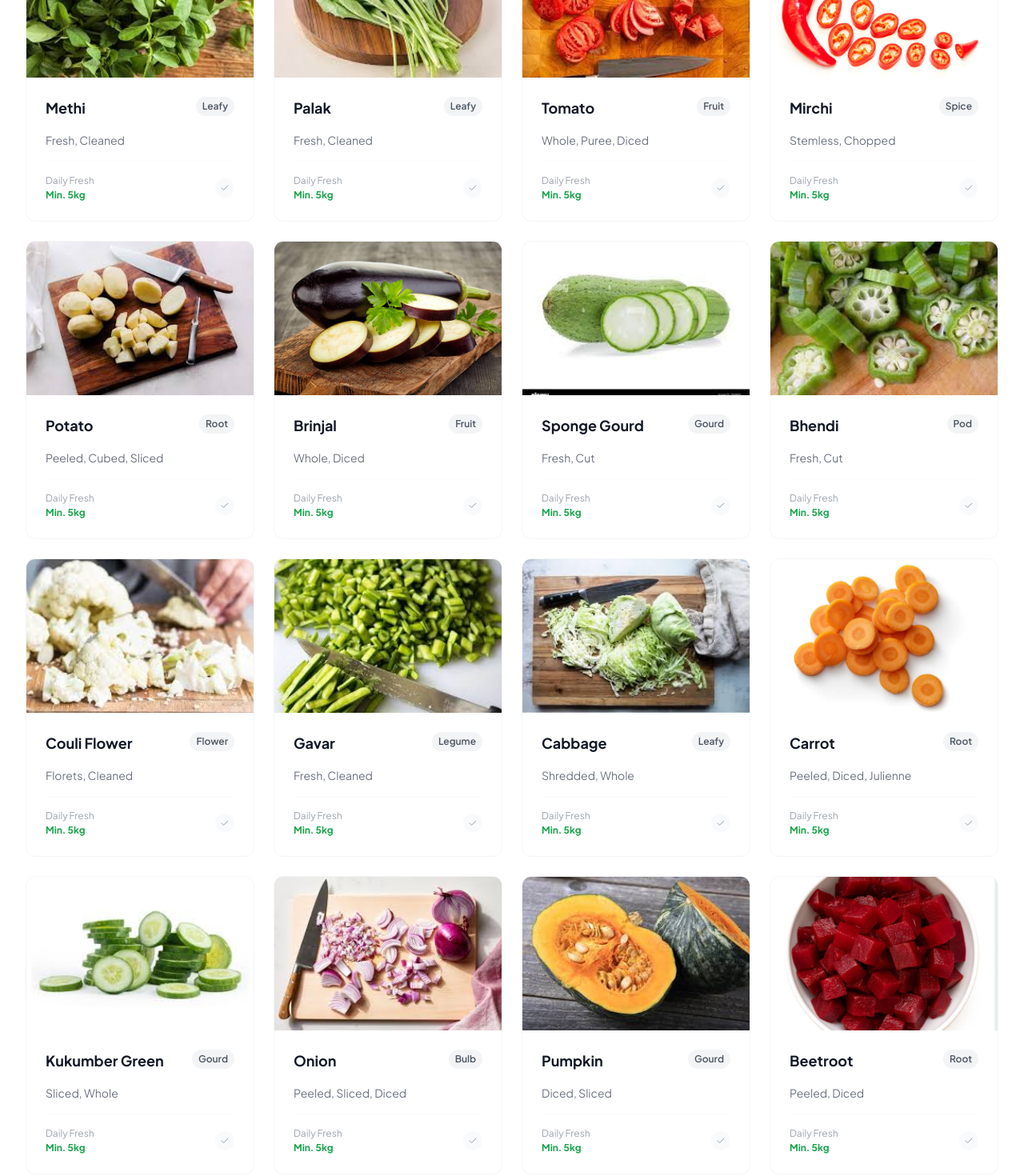
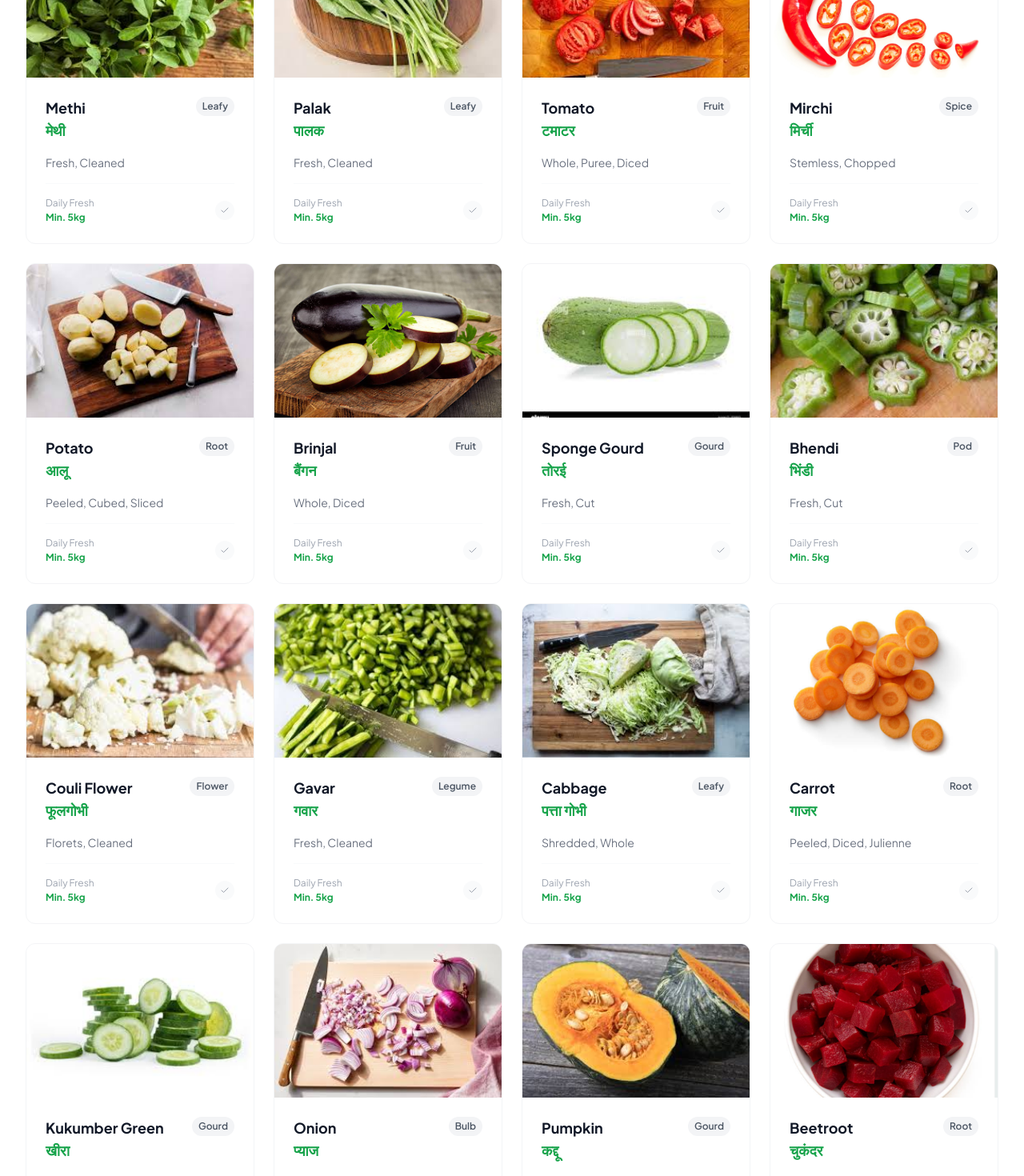
Before and after one commit to Neurocraft01/vegeebook, a Next.js app: page /products in a window 1280 px wide. Shown: the part 1800-3270 px from the top of the page at 80% size. Built offline with nearby package versions, Linux system fonts and the light colour scheme.

Commit message:
Initial project version

```diff
--- a/app/components/Chatbot.tsx
+++ b/app/components/Chatbot.tsx
@@ -29,7 +29,7 @@ const KNOWLEDGE_BASE = [
   },
   {
     keywords: ["contact", "phone", "email", "call", "whatsapp"],
-    answer: "You can reach us at +91 98765 43210 or email us at contact@vegeebook.com. You can also use the WhatsApp or Call buttons on this screen!"
+    answer: "You can reach us at +91 92265 93412 or email us at info@vegeebooks.com. You can also use the WhatsApp or Call buttons on this screen!"
   },
   {
     keywords: ["product", "vegetable", "menu", "list", "available"],
--- a/app/components/FloatingContact.tsx
+++ b/app/components/FloatingContact.tsx
@@ -15,7 +15,7 @@ export default function FloatingContact() {
       <div className="fixed bottom-6 right-6 z-50 flex flex-col gap-4 items-end">
         {/* WhatsApp Button */}
         <motion.a
-          href="https://wa.me/919876543210" // Replace with actual number
+          href="https://wa.me/919226593412" // Replace with actual number
           target="_blank"
           rel="noopener noreferrer"
           whileHover={{ scale: 1.1 }}
@@ -28,7 +28,7 @@ export default function FloatingContact() {
 
         {/* Call Button */}
         <motion.a
-          href="tel:+919876543210" // Replace with actual number
+          href="tel:+919226593412" // Replace with actual number
           whileHover={{ scale: 1.1 }}
           whileTap={{ scale: 0.9 }}
           className="w-14 h-14 bg-blue-600 rounded-full shadow-lg flex items-center justify-center text-white hover:shadow-xl transition-shadow"
--- a/app/products/page.tsx
+++ b/app/products/page.tsx
@@ -7,22 +7,22 @@ import { Check, ArrowRight, Leaf, ChefHat, Package } from "lucide-react";
 import Link from "next/link";
 
 const vegetables = [
-  { name: "Methi", type: "Leafy", desc: "Fresh, Cleaned", image: "/product/methi.jpg" },
-  { name: "Palak", type: "Leafy", desc: "Fresh, Cleaned", image: "/product/palak.jpg" },
-  { name: "Tomato", type: "Fruit", desc: "Whole, Puree, Diced", image: "/product/tomato.jpg" },
-  { name: "Mirchi", type: "Spice", desc: "Stemless, Chopped", image: "/product/mirchi.jpeg" },
-  { name: "Potato", type: "Root", desc: "Peeled, Cubed, Sliced", image: "/product/potato.jpg" },
-  { name: "Brinjal", type: "Fruit", desc: "Whole, Diced", image: "/product/brinjal.jpeg" },
-  { name: "Sponge Gourd", type: "Gourd", desc: "Fresh, Cut", image: "/product/sponge gourd.jpg" },
-  { name: "Bhendi", type: "Pod", desc: "Fresh, Cut", image: "/product/bhendi.jpg" },
-  { name: "Couli Flower", type: "Flower", desc: "Florets, Cleaned", image: "/product/couli flower.jpg" },
-  { name: "Gavar", type: "Legume", desc: "Fresh, Cleaned", image: "/product/gavar.jpg" },
-  { name: "Cabbage", type: "Leafy", desc: "Shredded, Whole", image: "/product/cabbage.jpg" },
-  { name: "Carrot", type: "Root", desc: "Peeled, Diced, Julienne", image: "/product/carrot.jpg" },
-  { name: "Kukumber Green", type: "Gourd", desc: "Sliced, Whole", image: "/product/kukumber green.jpg" },
-  { name: "Onion", type: "Bulb", desc: "Peeled, Sliced, Diced", image: "/product/onion.jpg" },
-  { name: "Pumpkin", type: "Gourd", desc: "Diced, Sliced", image: "/product/pumpkin.jpeg" },
-  { name: "Beetroot", type: "Root", desc: "Peeled, Diced", image: "/product/Beetroot.png" },
+  { name: "Methi", hindiName: "मेथी", type: "Leafy", desc: "Fresh, Cleaned", image: "/product/methi.jpg" },
+  { name: "Palak", hindiName: "पालक", type: "Leafy", desc: "Fresh, Cleaned", image: "/product/palak.jpg" },
+  { name: "Tomato", hindiName: "टमाटर", type: "Fruit", desc: "Whole, Puree, Diced", image: "/product/tomato.jpg" },
+  { name: "Mirchi", hindiName: "मिर्ची", type: "Spice", desc: "Stemless, Chopped", image: "/product/mirchi.jpeg" },
+  { name: "Potato", hindiName: "आलू", type: "Root", desc: "Peeled, Cubed, Sliced", image: "/product/potato.jpg" },
+  { name: "Brinjal", hindiName: "बैंगन", type: "Fruit", desc: "Whole, Diced", image: "/product/brinjal.jpeg" },
+  { name: "Sponge Gourd", hindiName: "तोरई", type: "Gourd", desc: "Fresh, Cut", image: "/product/sponge gourd.jpg" },
+  { name: "Bhendi", hindiName: "भिंडी", type: "Pod", desc: "Fresh, Cut", image: "/product/bhendi.jpg" },
+  { name: "Couli Flower", hindiName: "फूलगोभी", type: "Flower", desc: "Florets, Cleaned", image: "/product/couli flower.jpg" },
+  { name: "Gavar", hindiName: "गवार", type: "Legume", desc: "Fresh, Cleaned", image: "/product/gavar.jpg" },
+  { name: "Cabbage", hindiName: "पत्ता गोभी", type: "Leafy", desc: "Shredded, Whole", image: "/product/cabbage.jpg" },
+  { name: "Carrot", hindiName: "गाजर", type: "Root", desc: "Peeled, Diced, Julienne", image: "/product/carrot.jpg" },
+  { name: "Kukumber Green", hindiName: "खीरा", type: "Gourd", desc: "Sliced, Whole", image: "/product/kukumber green.jpg" },
+  { name: "Onion", hindiName: "प्याज", type: "Bulb", desc: "Peeled, Sliced, Diced", image: "/product/onion.jpg" },
+  { name: "Pumpkin", hindiName: "कद्दू", type: "Gourd", desc: "Diced, Sliced", image: "/product/pumpkin.jpeg" },
+  { name: "Beetroot", hindiName: "चुकंदर", type: "Root", desc: "Peeled, Diced", image: "/product/Beetroot.png" },
 ];
 
 const cuts = [
@@ -130,7 +130,10 @@ export default function Products() {
                   </div>
                   <div className="p-6 flex-1 flex flex-col">
                     <div className="flex justify-between items-start mb-4">
-                      <h4 className="text-lg font-bold text-gray-900">{veg.name}</h4>
+                      <div>
+                        <h4 className="text-lg font-bold text-gray-900">{veg.name}</h4>
+                        <p className="text-lg text-green-600 font-bold">{veg.hindiName}</p>
+                      </div>
                       <span className="text-xs font-semibold bg-gray-100 text-gray-600 px-2 py-1 rounded-full">
                         {veg.type}
                       </span>
```
